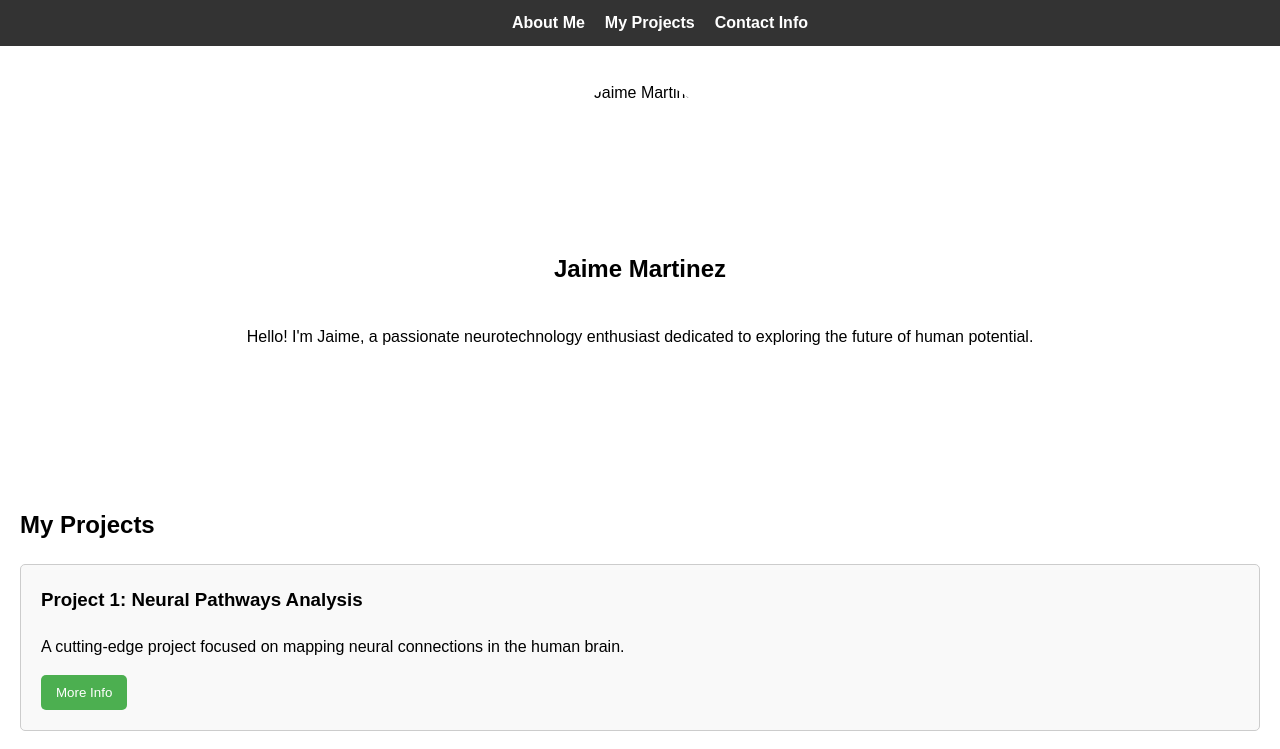
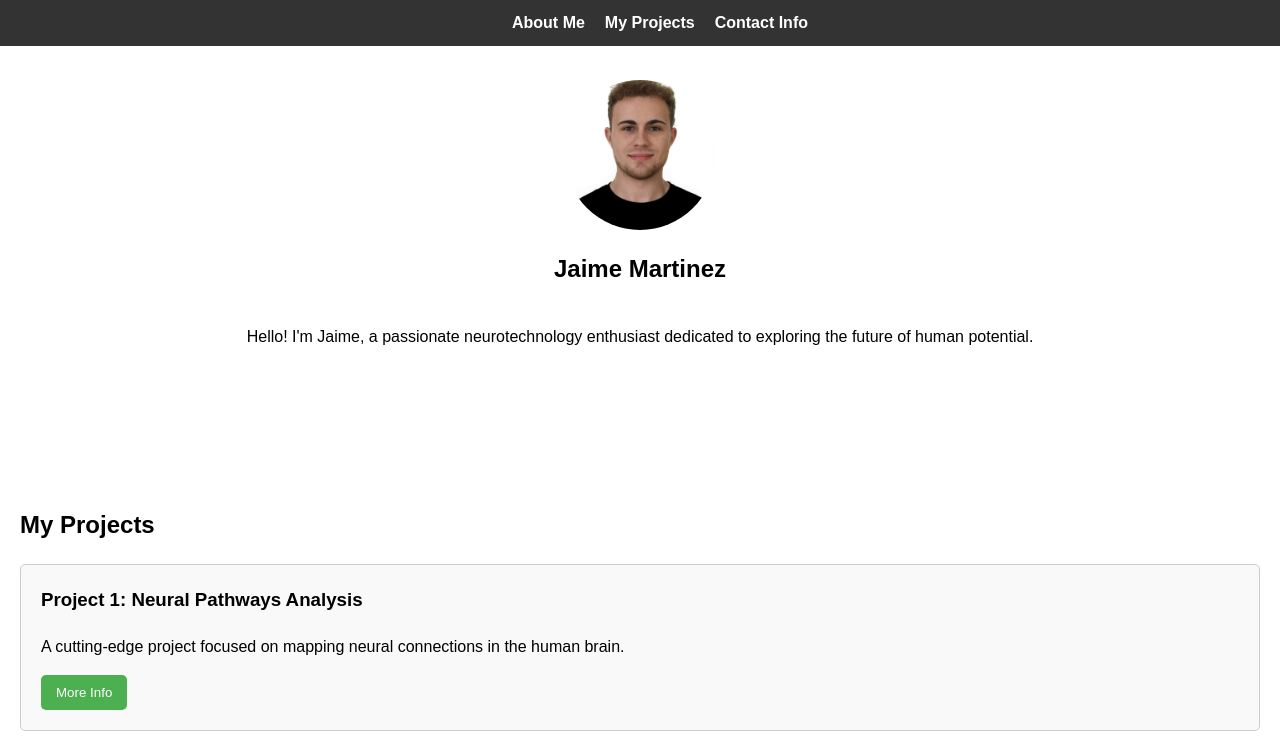
Before and after one commit to jaimemlenza/Web, a plain HTML site: page index.html in a window 1280 px wide. Shown: the top 749 px of the page. Drawn offline with Linux system fonts and the light colour scheme.

Commit message:
Update index.html

```diff
--- a/index.html
+++ b/index.html
@@ -101,7 +101,7 @@
 </header>
 
 <section id="about">
-    <img src="assets/freepik__retouch__37267.png" alt="Jaime Martinez">
+    <img src="images/freepik__retouch__37267.png" alt="Jaime Martinez">
     <h1>Jaime Martinez</h1>
     <p>Hello! I'm Jaime, a passionate neurotechnology enthusiast dedicated to exploring the future of human potential.</p>
 </section>
```
